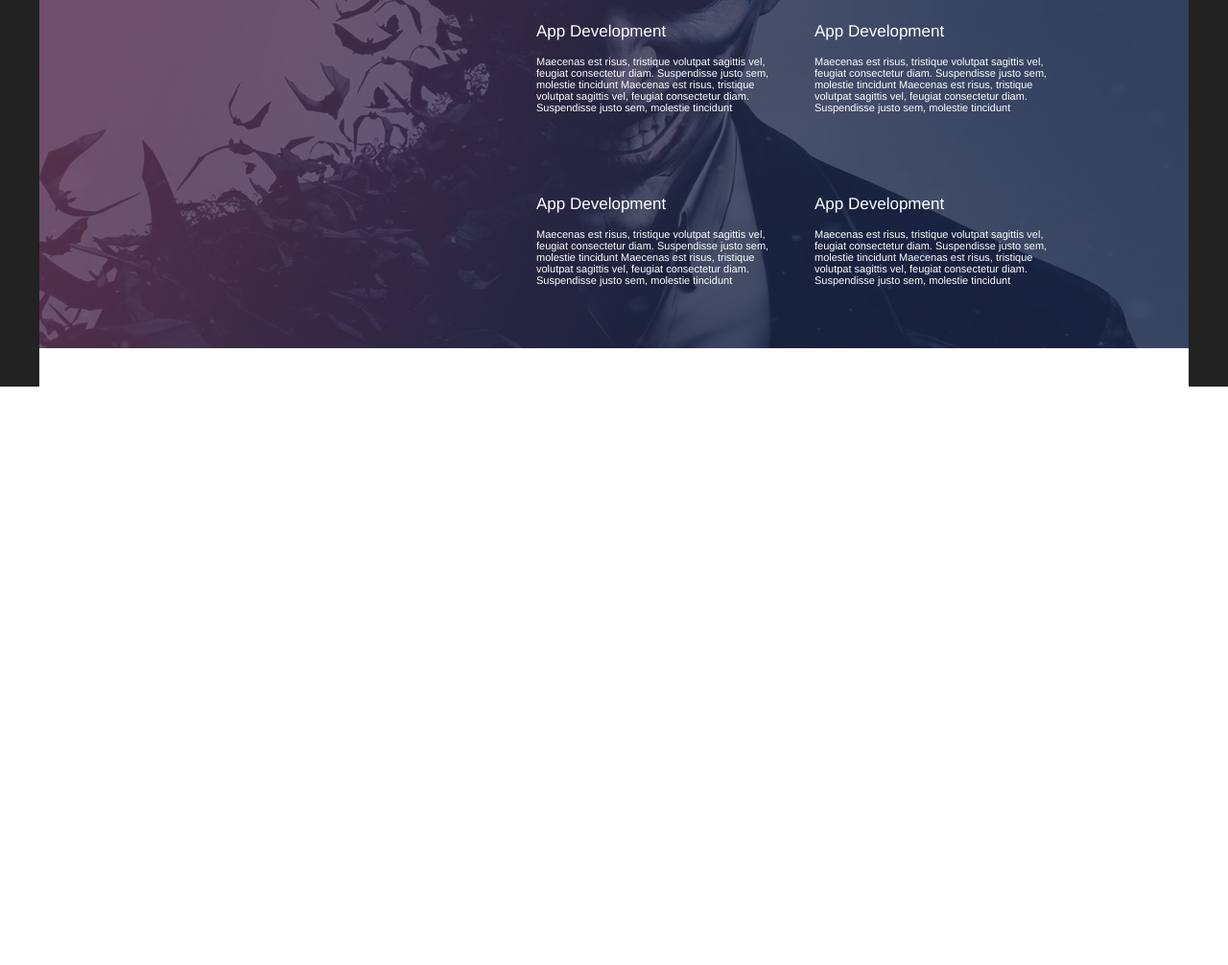
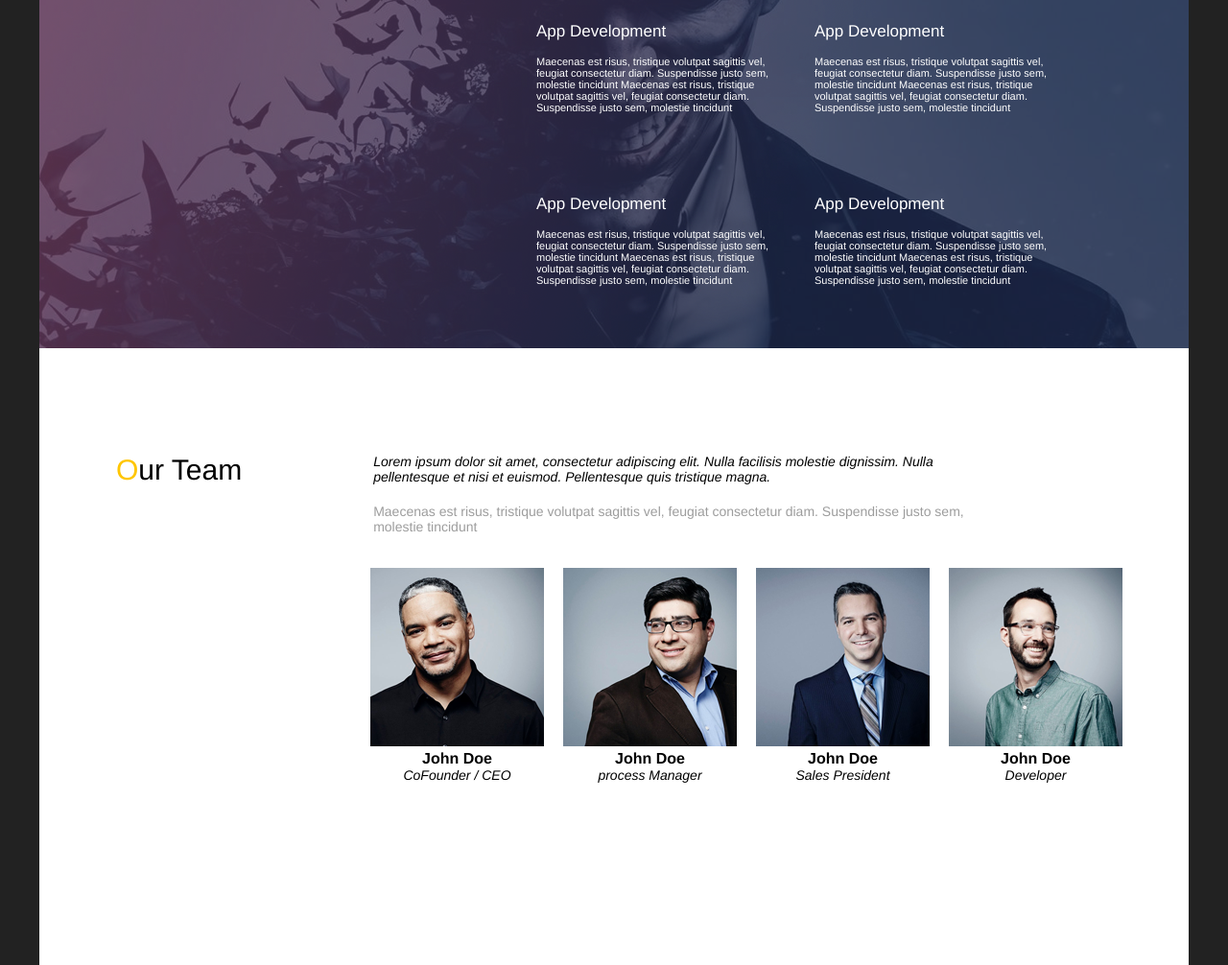
Before and after one commit to Garaway/test__game, a plain HTML site: page index.html in a window 1280 px wide. Shown: the part 3802-4808 px from the top of the page at 96% size. Before the commit the page ends 4205 px from the top, so only its background shows below. Drawn offline with Linux system fonts and the light colour scheme.

Commit message:
added our-team section

```diff
--- a/index.html
+++ b/index.html
@@ -240,6 +240,44 @@
                 </div>
             </div>
         </section>
+        <section class="our-team">
+            <div class="our-team__wrapper">
+                <h1 class="our-team__title">Our Team</h1>
+                <div class="our-team__text">
+                    <p class="our-team__text--font-weight">
+                        Lorem ipsum dolor sit amet, consectetur adipiscing elit. Nulla facilisis molestie dignissim.
+                        Nulla
+                        pellentesque et nisi et euismod. Pellentesque quis tristique magna.
+                    </p>
+                    <p>
+                        Maecenas est risus, tristique volutpat sagittis vel, feugiat consectetur diam. Suspendisse justo
+                        sem, molestie tincidunt
+                    </p>
+                </div>
+            </div>
+            <div class="our-team__gallery">
+                <div class="our-team__gallery--name">
+                    <img src="img/Layer_28.png" alt="people">
+                    <h2 class="our-team__gallery--name-h">John Doe</h2>
+                    <p class="our-team__gallery--name-p">CoFounder / CEO</p>
+                </div>
+                <div class="our-team__gallery--name">
+                    <img src="img/Layer_29.png" alt="people">
+                    <h2 class="our-team__gallery--name-h">John Doe</h2>
+                    <p class="our-team__gallery--name-p">process Manager</p>
+                </div>
+                <div class="our-team__gallery--name">
+                    <img src="img/Layer_30.png" alt="people">
+                    <h2 class="our-team__gallery--name-h">John Doe</h2>
+                    <p class="our-team__gallery--name-p">Sales President</p>
+                </div>
+                <div class="our-team__gallery--name">
+                    <img src="img/Layer_31.png" alt="people">
+                    <h2 class="our-team__gallery--name-h">John Doe</h2>
+                    <p class="our-team__gallery--name-p">Developer</p>
+                </div>
+            </div>
+        </section>
     </div>
 </main>
 
--- a/scss/base.scss
+++ b/scss/base.scss
@@ -4,6 +4,7 @@
 @import "featured/featured";
 @import "strategic-process/strategic-process.scss";
 @import "services-provided/services-provided";
+@import "our-team/our-team.scss";
 
 
 body {
--- /dev/null
+++ b/scss/our-team/our-team.scss
@@ -0,0 +1,61 @@
+@import "../utils/variables";
+
+
+.our-team {
+
+  &__wrapper {
+    display: flex;
+  }
+
+  &__title {
+    font-size: 30px;
+    margin-left: 80px;
+    font-weight: 500;
+    margin-bottom: 50px;
+
+    &:first-letter {
+      color: $color-2;
+    }
+  }
+
+  &__text {
+    width: 100%;
+    max-width: 624px;
+    margin: 0 0 0 137px;
+    color: $color-3;
+    font-weight: 400;
+    font-size: 14px;
+  }
+
+  &__text--font-weight {
+    color: $color-4;
+    font-style: italic;
+    margin-bottom: 20px;
+  }
+
+  &__gallery {
+    display: flex;
+    margin: 35px 0 150px 345px;
+  }
+
+  &__gallery--name {
+    max-width: 181px;
+    text-align: center;
+    margin-left: 20px;
+
+    &:first-child {
+      margin-left: 0;
+    }
+  }
+
+  &__gallery--name-h {
+    font-size: 16px;
+    font-weight: 600;
+  }
+
+  &__gallery--name-p {
+    font-style: italic;
+    font-size: 14px;
+    font-weight: 500;
+  }
+}
--- a/scss/services-provided/services-provided.scss
+++ b/scss/services-provided/services-provided.scss
@@ -5,6 +5,7 @@
   background: url("../img/Layer_26.png")0 0/cover no-repeat, url("../img/Layer_25.png") no-repeat;
   padding-top: 30px;
   font-family: "Helvetica Neue";
+  margin-bottom: 110px;
 
 
   &__title {
```
Also changed, not shown: css/style.css, 1 other file. Lines whose indentation alone changed are shown as unchanged.
